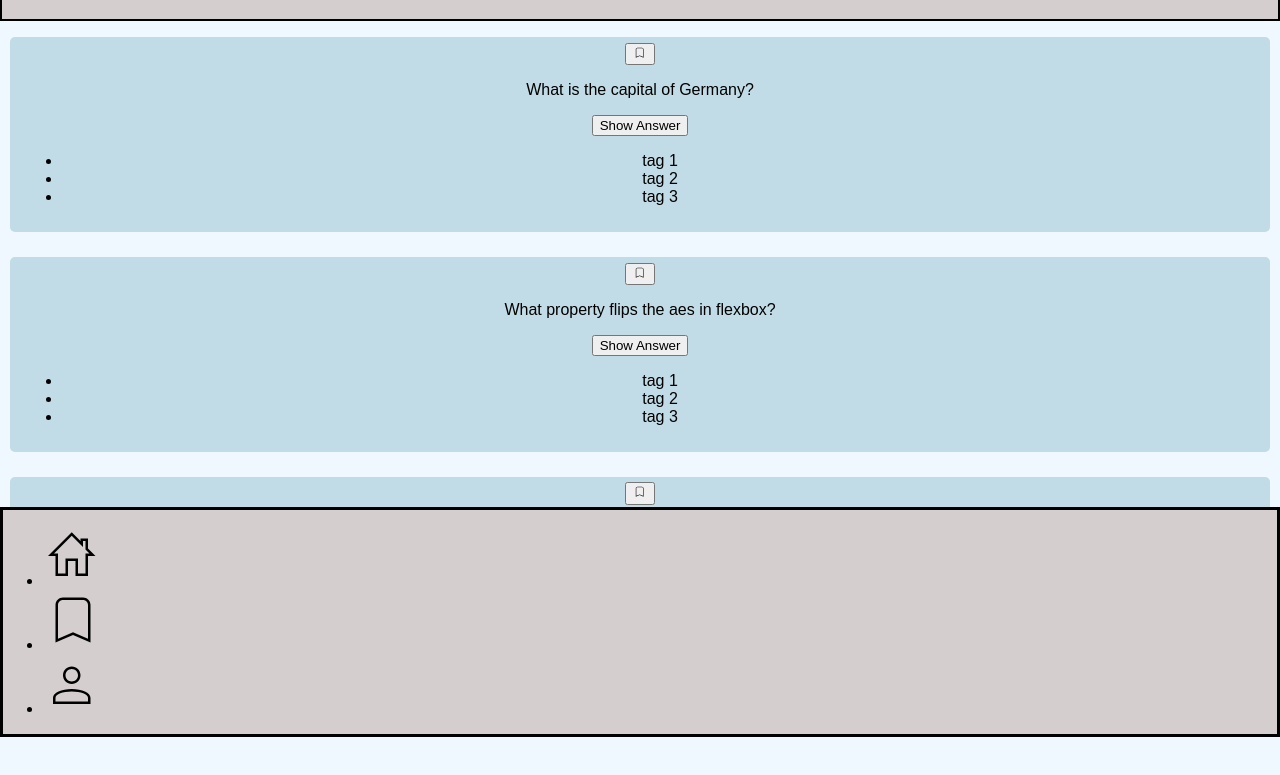
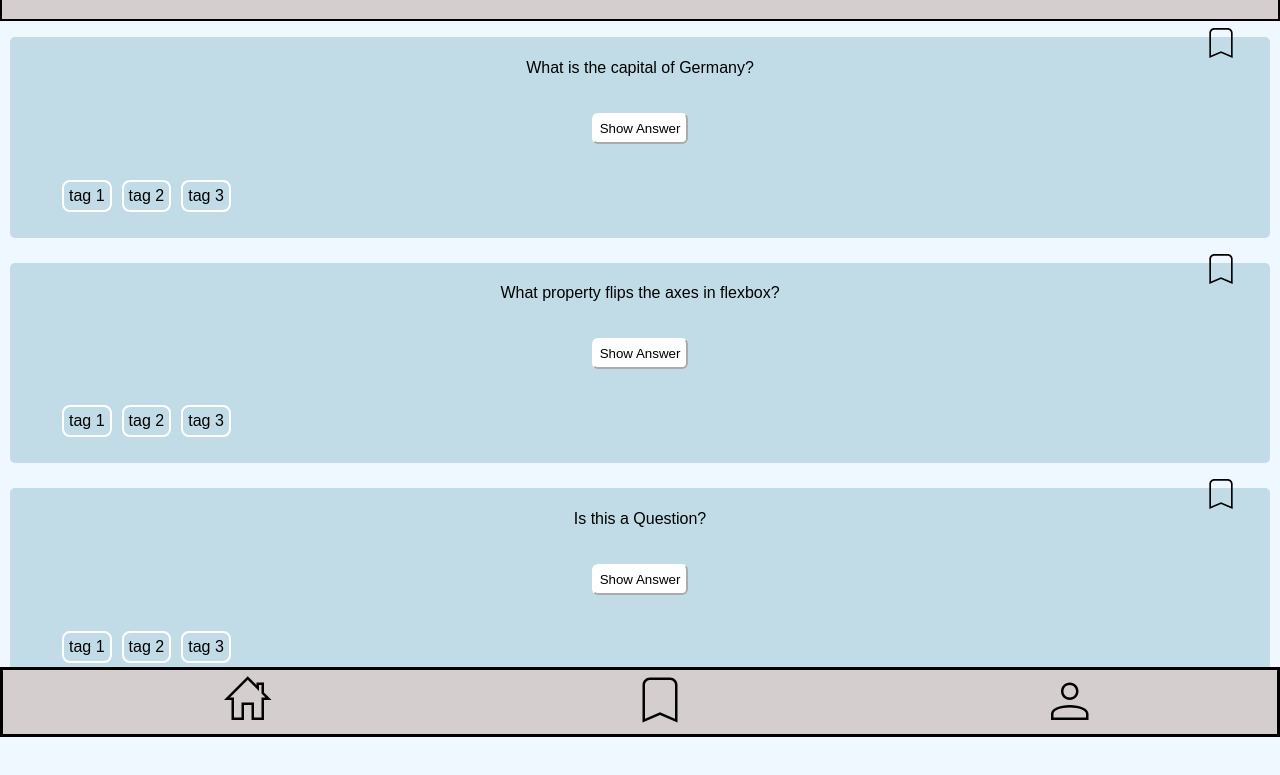
Before and after one commit to M-Bohmann/QuizApp, a plain HTML site: page bookmarks.html in a window 1280 px wide. Shown: the part 63-838 px from the top of the page. Drawn offline with Linux system fonts and the light colour scheme.

Commit message:
split css into components

```diff
--- a/bookmarks.html
+++ b/bookmarks.html
@@ -14,8 +14,8 @@
     </header>
     <main>
       <section>
-        <fieldset>
-          <button class="bookmark">
+        <fieldset class="quiz-card" data-js="quiz-cards">
+          <button class="quiz-card__bookmark-button" data-js="save-bookmark">
             <svg viewBox="0 0 24 24" height="1em" width="1em">
               <title>bookmark</title>
               <path
@@ -24,8 +24,11 @@
             </svg>
           </button>
           <p>What is the capital of Germany?</p>
-          <button>Show Answer</button>
-          <ul class="tags-list">
+          <button type="button" class="quiz-card__answer-button">
+            Show Answer
+          </button>
+          <p hidden>Berlin</p>
+          <ul class="quiz-card__tags-list">
             <li>tag 1</li>
             <li>tag 2</li>
             <li>tag 3</li>
@@ -33,8 +36,8 @@
         </fieldset>
       </section>
       <section>
-        <fieldset>
-          <button class="bookmark">
+        <fieldset data-js="quiz-cards">
+          <button class="quiz-card__bookmark-button" data-js="save-bookmark">
             <svg viewBox="0 0 24 24" height="1em" width="1em">
               <title>bookmark</title>
               <path
@@ -42,9 +45,12 @@
               />
             </svg>
           </button>
-          <p>What property flips the aes in flexbox?</p>
-          <button>Show Answer</button>
-          <ul class="tags-list">
+          <p>What property flips the axes in flexbox?</p>
+          <button type="button" class="quiz-card__answer-button">
+            Show Answer
+          </button>
+          <p hidden>flex-direction</p>
+          <ul class="quiz-card__tags-list">
             <li>tag 1</li>
             <li>tag 2</li>
             <li>tag 3</li>
@@ -52,8 +58,8 @@
         </fieldset>
       </section>
       <section>
-        <fieldset>
-          <button class="bookmark">
+        <fieldset data-js="quiz-cards">
+          <button class="quiz-card__bookmark-button" data-js="save-bookmark">
             <svg viewBox="0 0 24 24" height="1em" width="1em">
               <title>bookmark</title>
               <path
@@ -62,8 +68,11 @@
             </svg>
           </button>
           <p>Is this a Question?</p>
-          <button>Show Answer</button>
-          <ul class="tags-list">
+          <button type="button" class="quiz-card__answer-button">
+            Show Answer
+          </button>
+          <p hidden>yes</p>
+          <ul class="quiz-card__tags-list">
             <li>tag 1</li>
             <li>tag 2</li>
             <li>tag 3</li>
@@ -73,7 +82,7 @@
     </main>
     <footer>
       <nav>
-        <ul class="footer-list">
+        <ul class="footer__list">
           <li>
             <a href="index.html">
               <svg viewBox="0 0 24 24" height="1em" width="1em">
@@ -97,7 +106,7 @@
           <li>
             <a href="profile.html">
               <svg viewBox="0 0 24 24" height="1em" width="1em">
-                <title>account</title>
+                <title>profile</title>
                 <path
                   d="M11.5,14C15.64,14 19,15.57 19,17.5V20H4V17.5C4,15.57 7.36,14 11.5,14M18,17.5C18,16.12 15.09,15 11.5,15C7.91,15 5,16.12 5,17.5V19H18V17.5M11.5,5C13.43,5 15,6.57 15,8.5C15,10.43 13.43,12 11.5,12C9.57,12 8,10.43 8,8.5C8,6.57 9.57,5 11.5,5M11.5,6C10.12,6 9,7.12 9,8.5C9,9.88 10.12,11 11.5,11C12.88,11 14,9.88 14,8.5C14,7.12 12.88,6 11.5,6Z"
                 />
--- /dev/null
+++ b/components/footer.css
@@ -0,0 +1,21 @@
+footer {
+  position: fixed;
+  border: 3px solid black;
+  width: 100%;
+  bottom: 0;
+  left: 0;
+  right: 0;
+  background-color: rgb(212, 206, 206);
+}
+
+.footer__list {
+  margin-top: 0;
+  margin-bottom: 0;
+  display: flex;
+  list-style-type: none;
+  justify-content: space-around;
+}
+
+footer svg {
+  font-size: 60px;
+}
--- /dev/null
+++ b/components/header.css
@@ -0,0 +1,11 @@
+header {
+  border: 2px solid black;
+  position: fixed;
+  width: 100vw;
+  display: flex;
+  top: 0;
+  left: 0;
+  justify-content: center;
+  background-color: rgb(212, 206, 206);
+  z-index: 2;
+}
--- /dev/null
+++ b/components/profile.css
@@ -0,0 +1,13 @@
+.profile__img {
+  width: 60%;
+  height: 60%;
+}
+
+body.dark {
+  background-color: #333;
+  color: #fff;
+}
+
+.settings__toggle-button {
+  padding: 10px 20px;
+}
--- /dev/null
+++ b/components/quiz-card.css
@@ -0,0 +1,29 @@
+.quiz-card__bookmark-button {
+  position: absolute;
+  top: -15px;
+  right: 25px;
+  background-color: transparent;
+  border: none;
+}
+.quiz-card__tags-list {
+  list-style-type: none;
+  display: flex;
+}
+.quiz-card__tags-list li {
+  margin-right: 10px;
+  border: 2px solid rgb(255, 255, 255);
+  padding: 5px;
+  border-radius: 8px;
+}
+
+.quiz-card__bookmark-button svg {
+  font-size: 40px;
+}
+
+.quiz-card__answer-button {
+  padding: 6px;
+  margin: 20px;
+  border-radius: 6px;
+  border-color: white;
+  background-color: white;
+}
--- /dev/null
+++ b/global.css
@@ -0,0 +1,25 @@
+* {
+  font-family: Arial, Helvetica, sans-serif;
+  box-sizing: border-box;
+}
+
+main {
+  margin-top: 100px;
+  margin-bottom: 100px;
+}
+
+body {
+  background-color: aliceblue;
+}
+
+section {
+  padding-bottom: 25px;
+  display: flexbox;
+  text-align: center;
+  position: relative;
+}
+fieldset {
+  background-color: rgb(193, 220, 230);
+  border-radius: 5px;
+  border: none;
+}
--- a/index.js
+++ b/index.js
@@ -7,7 +7,7 @@ darkModeToggle.addEventListener("click", () => {
 
 cards = document.querySelectorAll('[data-js="quiz-cards""]');
 cards.forEach((card) => {
-  const saveBookmark = document.querySelector('[data-js="save-bookmark"]');
+  const saveBookmark = card.querySelector('[data-js="save-bookmark"]');
   saveBookmark.addEventListener("click", () => {
     saveBookmark.classList.toggle("bookmark");
   });
--- a/styles.css
+++ b/styles.css
@@ -1,107 +1,5 @@
-* {
-  font-family: Arial, Helvetica, sans-serif;
-  box-sizing: border-box;
-}
-
-header {
-  border: 2px solid black;
-  position: fixed;
-  width: 100vw;
-  display: flex;
-  top: 0;
-  left: 0;
-  justify-content: center;
-  background-color: rgb(212, 206, 206);
-  z-index: 2;
-}
-
-main {
-  margin-top: 100px;
-  margin-bottom: 100px;
-}
-
-body {
-  background-color: aliceblue;
-}
-
-section {
-  padding-bottom: 25px;
-  display: flexbox;
-  text-align: center;
-  position: relative;
-}
-fieldset {
-  background-color: rgb(193, 220, 230);
-  border-radius: 5px;
-  border: none;
-}
-.quiz-card__bookmark-button {
-  position: absolute;
-  top: -15px;
-  right: 25px;
-  background-color: transparent;
-  border: none;
-}
-.quiz-card__tags-list {
-  list-style-type: none;
-  display: flex;
-}
-.quiz-card__tags-list li {
-  margin-right: 10px;
-  border: 2px solid rgb(255, 255, 255);
-  padding: 5px;
-  border-radius: 8px;
-}
-
-footer {
-  position: fixed;
-  border: 3px solid black;
-  width: 100%;
-  bottom: 0;
-  left: 0;
-  right: 0;
-  background-color: rgb(212, 206, 206);
-}
-
-.footer__list {
-  margin-top: 0;
-  margin-bottom: 0;
-  display: flex;
-  list-style-type: none;
-  justify-content: space-around;
-}
-
-.quiz-card__bookmark-button svg {
-  font-size: 40px;
-}
-
-footer svg {
-  font-size: 60px;
-}
-
-.quiz-card__answer-button {
-  padding: 6px;
-  margin: 20px;
-  border-radius: 6px;
-  border-color: white;
-  background-color: white;
-}
-
-button.quiz-card__bookmark-button {
-  fill: black;
-}
-/* Profile */
-
-.profile__img {
-  width: 60%;
-  height: 60%;
-}
-
-body.dark {
-  background-color: #333;
-  color: #fff;
-}
-
-.settings__toggle-button {
-  padding: 10px 20px;
-}
+@import "global.css";
+@import "components/header.css";
+@import "components/quiz-card.css";
+@import "components/footer.css";
+@import "components/profile.css";
```
